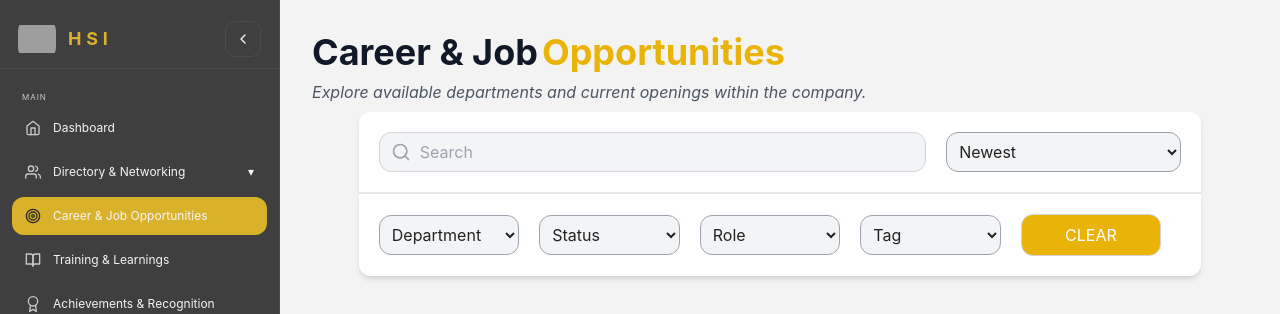
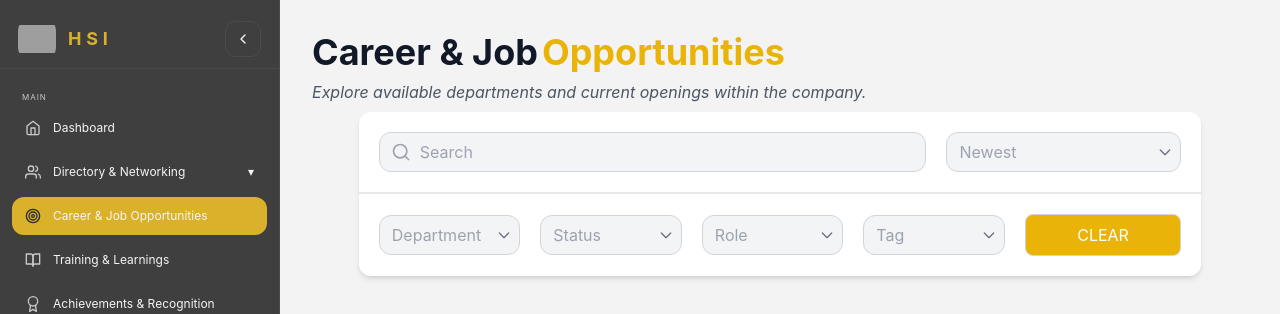
Before and after one commit to MikeLim99/HSI-Module, a React (Vite) app: page /career in a window 1280 px wide. Shown: the top 314 px of the page. Built offline with nearby package versions, Linux system fonts and the light colour scheme; grey boxes are pictures that could not be loaded.

Commit message:
100% completed

```diff
--- a/src/components/CareerPageComponents/SelectionBox.jsx
+++ b/src/components/CareerPageComponents/SelectionBox.jsx
@@ -3,11 +3,18 @@ import React from 'react'
 export default function SelectionBox({ test, className }) {
   return (
     <>
-    <select className={`w-[100%] bg-gray-100 p-2 border border-gray-400 rounded-xl h-10 ${className}`}>
-        {(test.map((option, index) => (
-            <option key={index} value={option.value}>{option.label}</option>
-        )))}
-    </select>
+    <div className='relative w-full'>
+      <select className={`w-[100%] appearance-none  bg-gray-100 pl-3 border border-gray-300 rounded-xl h-10 text-gray-400 ${className}`}>
+          {(test.map((option, index) => (
+              <option key={index} value={option.value}>{option.label}</option>
+          )))}
+      </select>
+      <div className="pointer-events-none absolute right-2 top-1/2 -translate-y-1/2">
+        <svg className="w-4 h-4 text-gray-500" fill="none" stroke="currentColor" strokeWidth="2" viewBox="0 0 24 24">
+          <path strokeLinecap="round" strokeLinejoin="round" d="M19 9l-7 7-7-7" />
+        </svg>
+      </div>
+    </div>
     </>
   )
 }
--- a/src/pages/CareerPage.jsx
+++ b/src/pages/CareerPage.jsx
@@ -17,14 +17,16 @@ export default function CareerPage() {
           <FiSearch className="absolute left-3 top-1/2 transform -translate-y-1/2 text-gray-400 w-5 h-5" />
           <input className='bg-gray-100 pl-10 p-2 w-full border border-gray-300 rounded-xl focus:outline focus:outline-yellow-400 h-10' type="text" placeholder="Search" />
         </div>
-          <SelectionBox className="w-[30%]" test={[{value: "option1", label: "Newest"}, {value: "option2", label: "Oldest"}]} />
+        <div className='w-[30%]'>
+          <SelectionBox test={[{value: "option1", label: "Newest"}, {value: "option2", label: "Oldest"}]} />
+        </div>
       </div>
       <div className='w-[90%] bg-white rounded-b-xl justify-center items-center flex gap-5 p-5 shadow-md'>
           <SelectionBox test={[{value: "option1", label: "Department"}, {value: "option2", label: "Quality Assurance"}, {value: "option2", label: "Web Development"}, {value: "option2", label: "IT Sales"}]} />
           <SelectionBox test={[{value: "option1", label: "Status"}, {value: "option2", label: "Urgent"}, {value: "option2", label: "New"}]} />
           <SelectionBox test={[{value: "option1", label: "Role"}, {value: "option2", label: "Web Developer - Intern"}, {value: "option2", label: "Quality Assurance - Intern"}]} />
           <SelectionBox test={[{value: "option1", label: "Tag"}, {value: "option2", label: "Tag 1"}, {value: "option2", label: "Tag 2"}]} />
-          <button className='bg-yellow-500 p-2 w-[100%] border border-gray-300 rounded-xl mr-5'><span className='text-white'>CLEAR</span></button>
+          <button className='bg-yellow-500 p-2 w-[100%] border border-gray-300 rounded-lg'><span className='text-white'>CLEAR</span></button>
       </div>
 
 {/* -------------------------------------------------------------------------- */}
```
